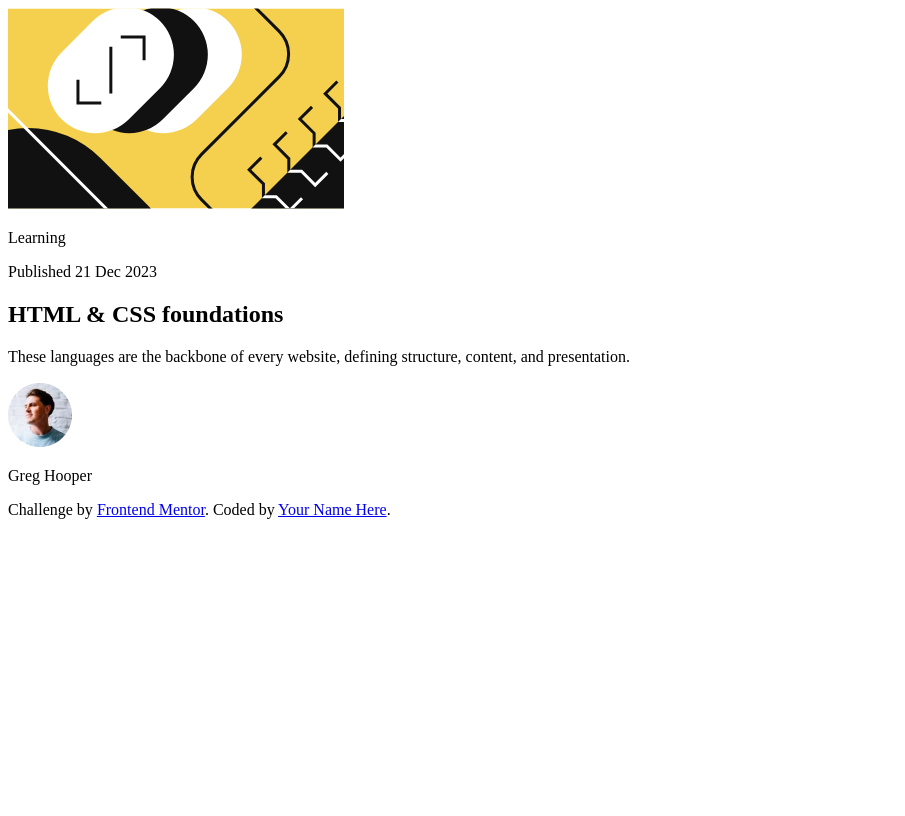
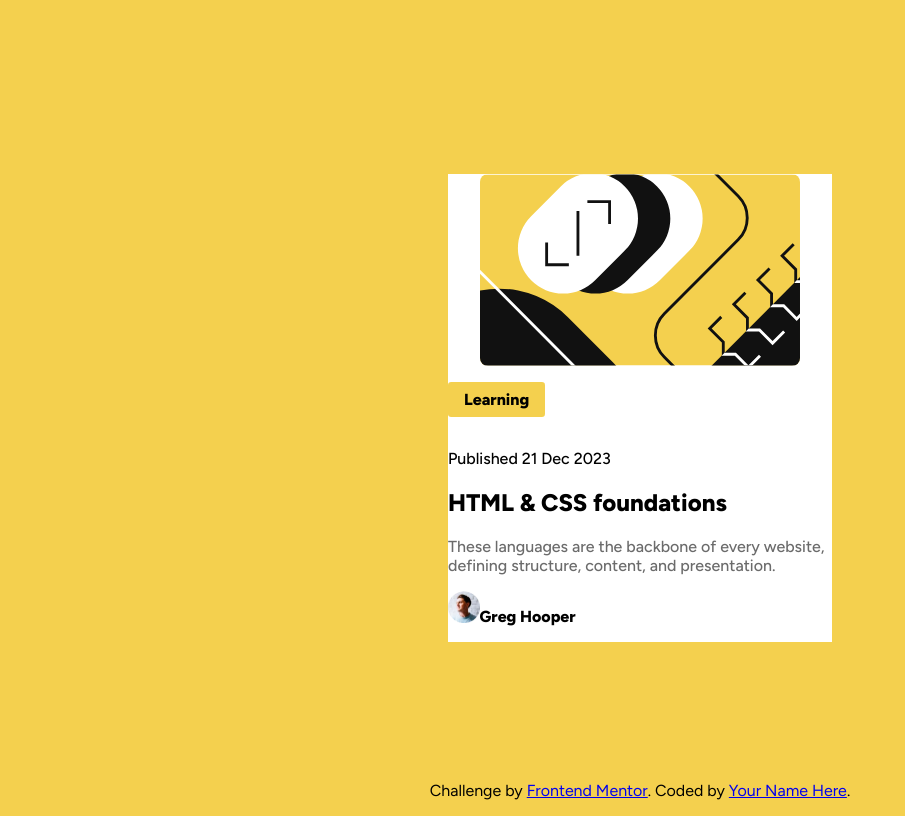
Before and after one commit to Brenn-11/Blog-preview-card, a plain HTML site: page index.html in a window 1280 px wide. Shown: the whole page, without its empty margins (0-905 px from the left). Drawn offline with Linux system fonts and the light colour scheme.

Commit message:
Estilos básicos de CSS

```diff
--- a/index.html
+++ b/index.html
@@ -17,9 +17,11 @@
     <section class="card-container">
       <img class="card-container__illustration" src="assets/images/illustration-article.svg">
       <p class="card-container__status">Learning</p>
-      <p class="card-container__published-date">Published 21 Dec 2023</p>
-      <h1 class="card-container__title">HTML & CSS foundations</h1>
-      <p class="card-container__description">These languages are the backbone of every website, defining structure, content, and presentation.</p>
+      <div class="card-container-text">
+        <p class="card-container-text__published-date">Published 21 Dec 2023</p>
+        <h1 class="card-container-text__title">HTML & CSS foundations</h1>
+        <p class="card-container-text__description">These languages are the backbone of every website, defining structure, content, and presentation.</p>
+      </div>
 
       <div class="card-container-autor">
         <img class="card-container-autor__image" src="assets/images/image-avatar.webp">
--- a/styles.css
+++ b/styles.css
@@ -0,0 +1,81 @@
+:root{
+    --yellow: hsl(47, 88%, 63%);
+    --White: hsl(0, 0%, 100%);
+    --Gray_500: hsl(0, 0%, 42%);
+    --Gray_950: hsl(0, 0%, 7%);
+
+    --principal_font: "Figtree";
+}
+
+body {
+    height: 100vh;
+    display: flex;
+    justify-content: center;
+    align-items: center;
+    flex-direction: column;
+    background-color: var(--yellow);
+    font-family: var(--principal_font);
+}
+
+.card-container{
+    display: flex;
+    flex-direction: column;
+    display: flex;
+    justify-content: center;
+    align-items: center;
+    background-color: var(--White);
+    width: 24rem;
+
+}
+
+.card-container__illustration{
+    width: 20rem;
+    border-radius: 0.5rem;
+}
+
+.card-container__status{
+    background-color: var(--yellow);
+    font-weight: 800;
+    padding: 0.5rem 1rem;
+    border-radius: 0.2rem;
+    align-self: flex-start;
+}
+
+.card-container-text{
+    align-self: flex-start;
+}
+
+.card-container-text__published-date{
+    font-weight: 500;
+}
+
+.card-container-text__title{
+    font-weight: 800;
+}
+
+.card-container-text__description{
+    color: var(--Gray_500);
+    font-size: 16px;
+    font-weight: 500;
+}
+
+.card-container-autor{
+    display: flex;
+    flex-direction: row;
+    align-self: flex-start;
+}
+
+.card-container-autor__image{
+    height: 2rem;
+}
+
+.card-container-autor__name{
+    font-weight: 800;
+}
+
+.attribution{
+    position: absolute;
+    bottom: 0;
+    width: 100%;
+    text-align: center;
+}
```
